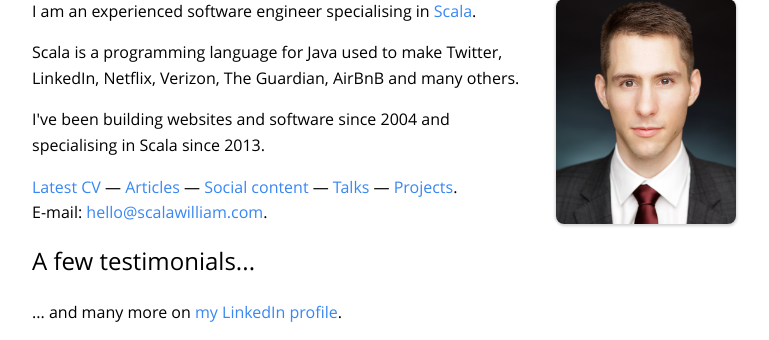
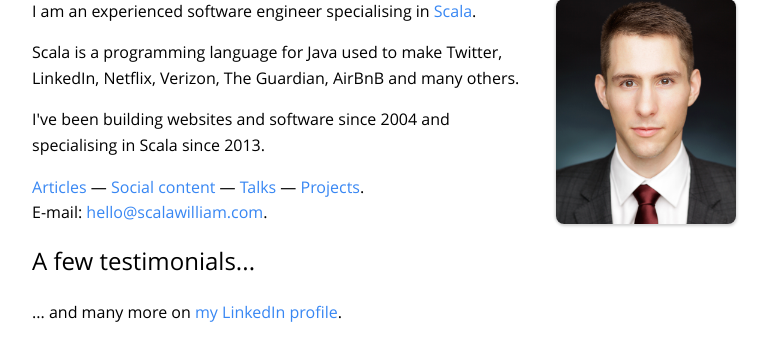
Before and after one commit to philicious/ScalaWilliam.com, a PHP site: page / in a window 1280 px wide. Shown: the part 143-483 px from the top of the page, without its empty margins (256-1025 px from the left). Run offline with PHP 8.4, Linux system fonts and the light colour scheme.

Commit message:
Update index.php

```diff
--- a/index.php
+++ b/index.php
@@ -12,7 +12,7 @@ require(dirname(__FILE__).DIRECTORY_SEPARATOR."shared".DIRECTORY_SEPARATOR."rend
 
             <p>I've been building websites and software since 2004 and specialising in Scala since 2013.</p>
 
-            <p><a href="/cv/">Latest CV</a> &mdash;
+            <p>
                 <a href="#articles">Articles</a>
                 &mdash;
                 <a href="/content/">Social content</a>
```
